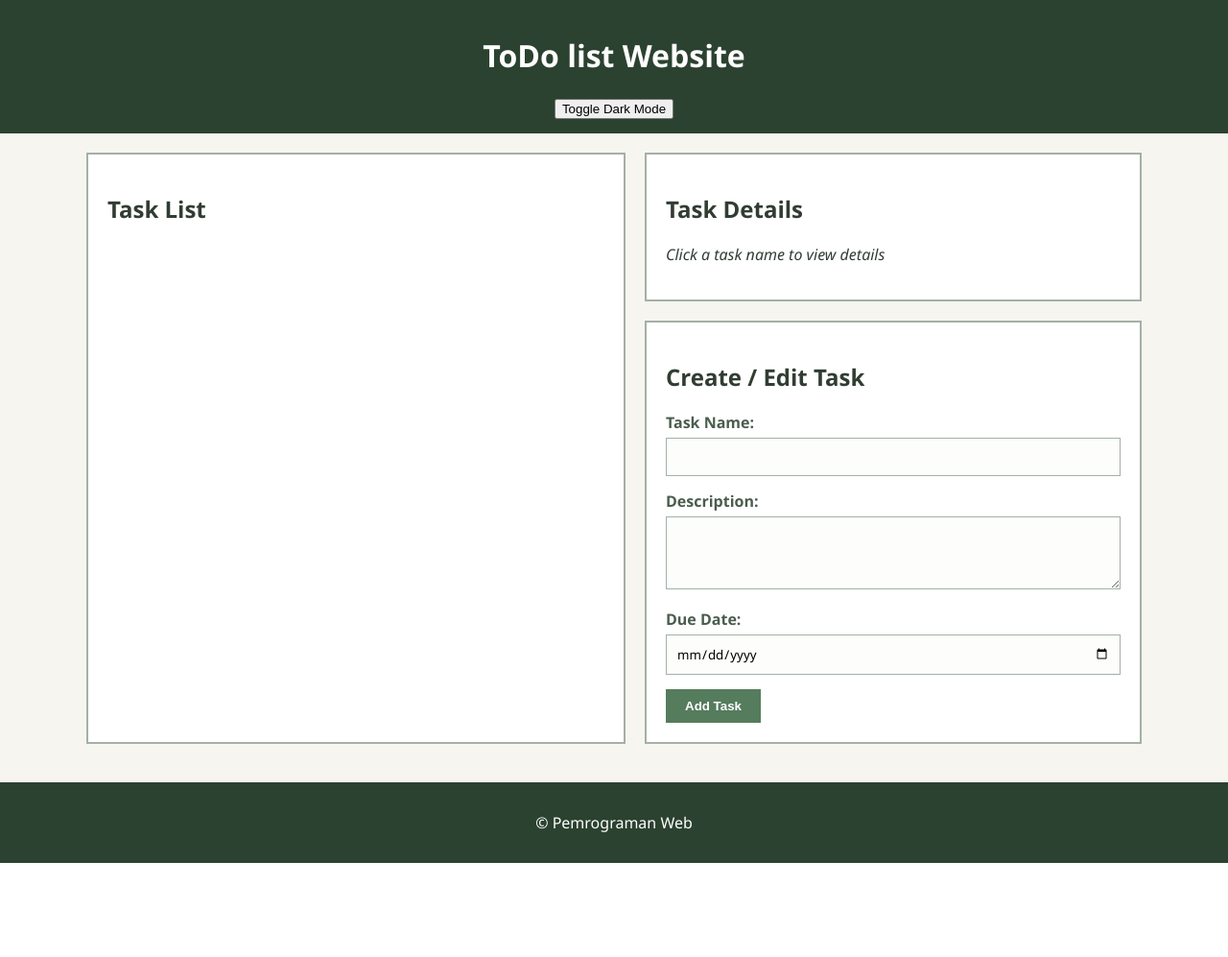
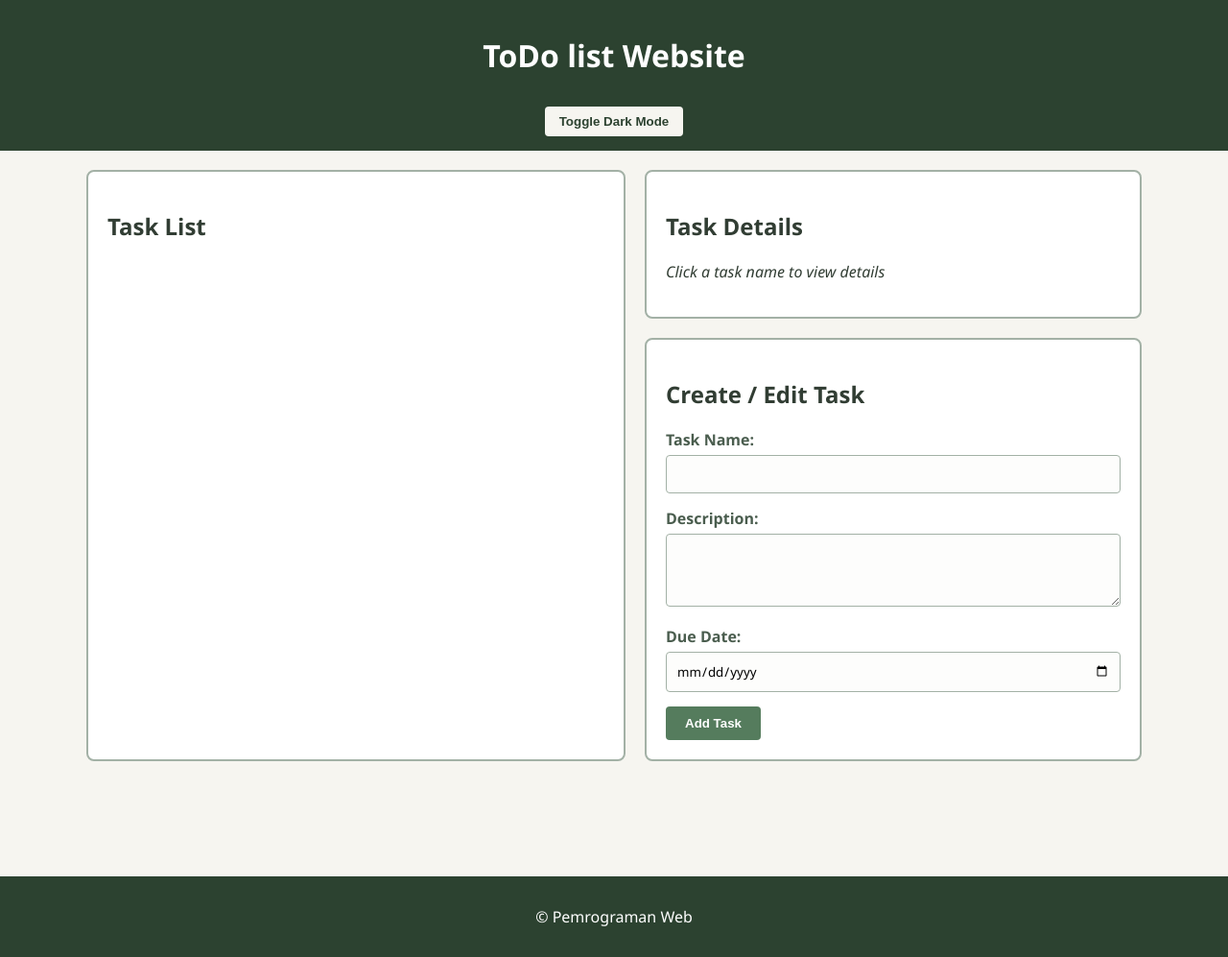
Before and after one commit to IF-Pemrograman-Web-A/5025251206_ToDo-App, a PHP site: page / in a window 1280 px wide. Shown: the whole page at 96% size. Before the commit the page ends 899 px from the top, so only its background shows below. Run offline with PHP 8.4, Linux system fonts and the light colour scheme.

Commit message:
style.css

```diff
--- a/style.css
+++ b/style.css
@@ -1,9 +1,11 @@
+
 body {
     font-family: 'Segoe UI', Tahoma, Geneva, Verdana, sans-serif;
     margin: 0;
     padding: 0;
     background-color: #f6f5f0;
     color: #313d33;
+    transition: background-color 0.3s, color 0.3s;
 }
 
 header, footer {
@@ -15,7 +17,19 @@ header, footer {
 }
 
 footer {
-    margin-top: 20px;
+    margin-top: 100px;
+}
+
+
+#theme-toggle {
+    margin-top: 10px;
+    padding: 8px 15px;
+    cursor: pointer;
+    background-color: #f6f5f0;
+    color: #2c4230;
+    border: none;
+    font-weight: bold;
+    border-radius: 4px;
 }
 
 
@@ -28,23 +42,21 @@ footer {
     margin: 0 auto;
 }
 
-
 .left-panel, .todo-detail-container, .todo-form-container {
     background-color: #ffffff;
     border: 2px solid #a3b1a6;
     padding: 20px;
+    border-radius: 8px;
 }
 
-.left-panel {
-    flex: 1;
-}
-
+.left-panel { flex: 1; }
 .right-panel {
     flex: 1;
     display: flex;
     flex-direction: column;
     gap: 20px;
 }
+
 
 ul.todo-list {
     list-style-type: none;
@@ -61,14 +73,31 @@ ul.todo-list li:last-child {
     border-bottom: none;
 }
 
-ul.todo-list button {
-    margin-left: 10px;
-    background-color: #c96e62;
+
+.completed-task {
+    text-decoration: line-through;
+    color: #888888;
+}
+
+
+.action-btns {
+    margin-top: 10px;
+}
+
+.action-btns button {
+    border: none;
+    padding: 6px 12px;
+    cursor: pointer;
+    border-radius: 4px;
     color: white;
-    border: none;
-    padding: 5px 10px;
-    cursor: pointer;
+    margin-right: 5px;
 }
+
+
+.action-btns button:first-child { background-color: #eab308; }
+.action-btns button:last-child { background-color: #c96e62; }
+
+
 
 .form-group {
     margin-bottom: 15px;
@@ -88,6 +117,7 @@ ul.todo-list button {
     border: 1px solid #a3b1a6;
     font-family: inherit;
     background-color: #fdfdfc;
+    border-radius: 4px;
 }
 
 button[type="submit"] {
@@ -97,14 +127,49 @@ button[type="submit"] {
     color: #ffffff;
     font-weight: bold;
     cursor: pointer;
+    border-radius: 4px;
 }
 
 button[type="submit"]:hover {
     background-color: #3f5c45;
 }
 
+
 @media (max-width: 768px) {
     .layout-container {
         flex-direction: column;
     }
 }
+
+
+body.dark-mode {
+    background-color: #121212;
+    color: #e0e0e0;
+}
+
+body.dark-mode header, body.dark-mode footer {
+    background-color: #1f2e22;
+    border-bottom: 1px solid #333;
+}
+
+body.dark-mode .left-panel,
+body.dark-mode .todo-detail-container,
+body.dark-mode .todo-form-container {
+    background-color: #1e1e1e;
+    border: 1px solid #444;
+}
+
+body.dark-mode .form-group label {
+    color: #a3b1a6;
+}
+
+body.dark-mode .form-group input,
+body.dark-mode .form-group textarea {
+    background-color: #2d2d2d;
+    color: #ffffff;
+    border-color: #555;
+}
+
+body.dark-mode ul.todo-list li {
+    border-bottom: 1px solid #333;
+}
```
